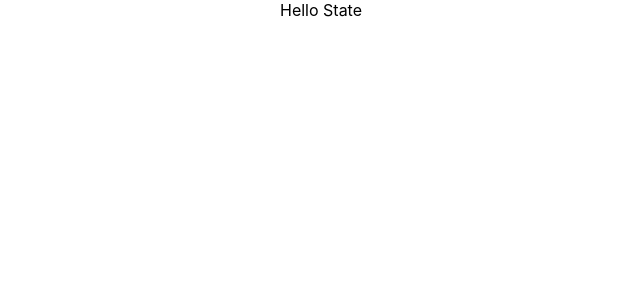
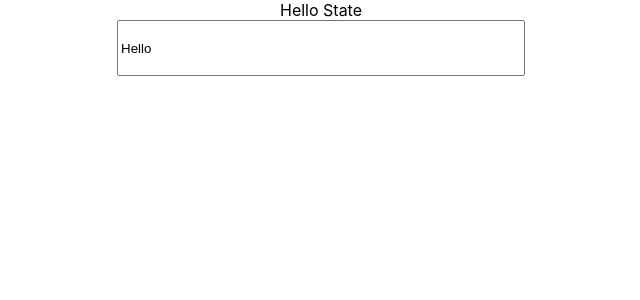
Before and after one commit to henry-49/demo-react-hooks, a React (Create React App) app: page / in a window 1280 px wide. Shown: the top 300 px of the page, without its empty margins (319-959 px from the left). Built offline with nearby package versions, Linux system fonts and the light colour scheme.

Commit message:
UseLayoutEffect Demo

```diff
--- a/src/App.js
+++ b/src/App.js
@@ -1,11 +1,12 @@
-import logo from './logo.svg';
 import './App.css';
+import UseLayoutEffectDemo from './UseLayoutEffect/UseLayoutEffectDemo';
 import StateDemo from './UseState/StateDemo';
 
 function App() {
   return (
     <div className="App">
       <StateDemo></StateDemo>
+      <UseLayoutEffectDemo></UseLayoutEffectDemo>
     </div>
   );
 }
--- /dev/null
+++ b/src/UseLayoutEffect/UseLayoutEffectDemo.js
@@ -0,0 +1,26 @@
+import React, {useLayoutEffect, useEffect, useRef } from 'react'
+
+const UseLayoutEffectDemo = () => {
+
+    const inputRef = useRef(null);
+    // useLayoutEffect is redended before useEffect
+    useLayoutEffect(() => {
+        // console.log("useLayoutEffect");
+        console.log(inputRef.current.value)
+
+    }, []);
+
+    useEffect(() => {
+        // console.log("useEffect");
+        inputRef.current.value = "Hello";
+    }, []);
+
+
+    return (
+        <div className="App">
+            <input type="text" value="Mikky" ref={inputRef}
+            style={{ width: 400, height: 50}} />
+        </div>
+    )
+}
+export default UseLayoutEffectDemo
```
